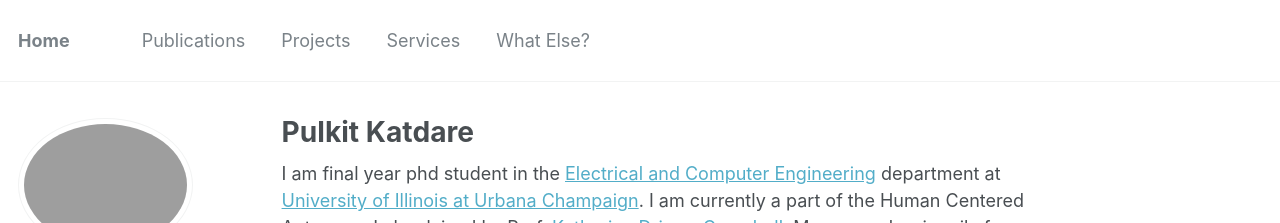
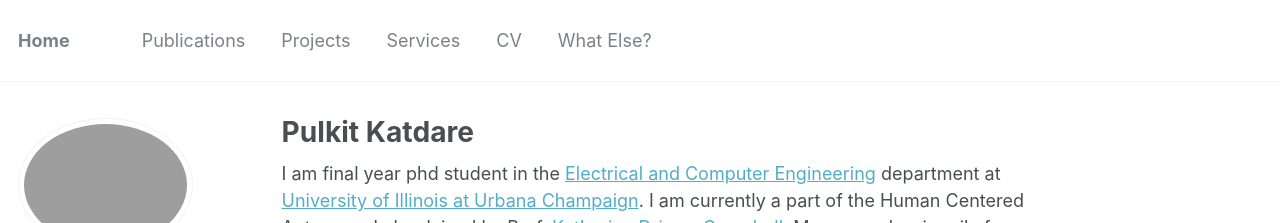
Before and after one commit to pulkitkatdare/pulkitkatdare.github.io, a Jekyll site: the page built from _pages/about.md, in a window 1280 px wide and 900 px high. Shown: the top 223 px of the window. Built offline with Jekyll 4.4.1, drawn with Linux system fonts in a browser that asks for light colours.

Commit message:
adding resume section

```diff
--- a/_data/navigation.yml
+++ b/_data/navigation.yml
@@ -9,6 +9,9 @@ main:
   - title: "Services"
     url: /teaching/
 
+  - title: "CV"
+    url: /cv/
+
 
   #- title: "Slides"
   #  url: /slides/
```
